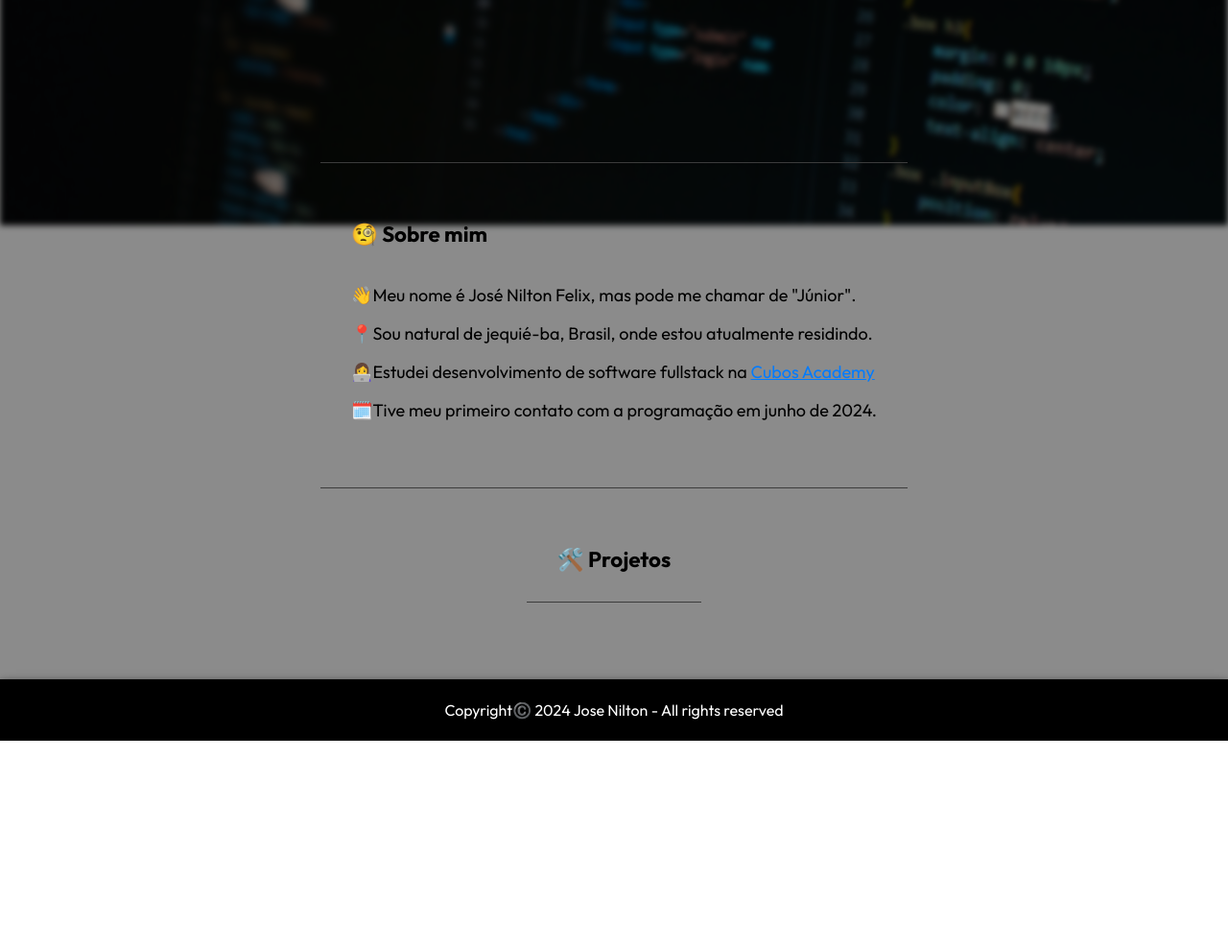
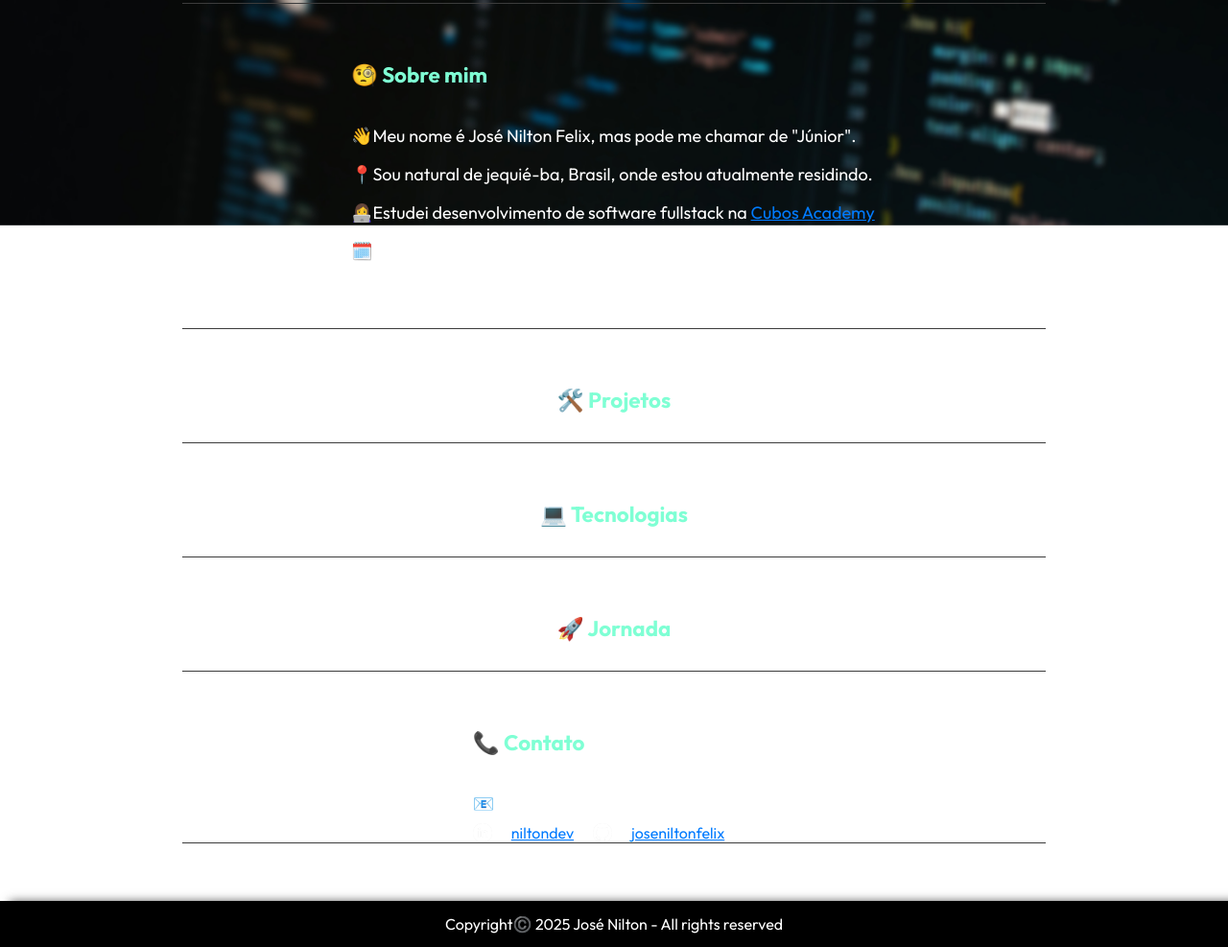
Before and after one commit to joseniltonfelix/Portfolio, a plain HTML site: page front-end/home.html in a window 1280 px wide. Shown: the part 565-1552 px from the top of the page at 96% size. Before the commit the page ends 1337 px from the top, so only its background shows below. Drawn offline with Linux system fonts and the light colour scheme.

Commit message:
Secões adicionadas

```diff
--- a/front-end/home.css
+++ b/front-end/home.css
@@ -5,22 +5,14 @@
 }
 
 
-html, body {
+html,
+body {
     width: 100%;
     height: 100%;
     font-family: 'Outfit', sans-serif;
+
 }
 
-.placa {
-    width: 100%; /* Largura fixa */
-
-    margin: 0 auto; /* Centraliza horizontalmente */
-    background-color: rgba(0, 0, 0, 0.456); /* Fundo cinza semi-transparente */
-    box-shadow: 0px 4px 10px rgba(0, 0, 0, 0.5);
-    display: flex;
-    flex-direction: column;
-    overflow: hidden;
-}
 body::before {
     content: "";
     position: fixed;
@@ -28,26 +20,14 @@ body::before {
     left: 0;
     width: 100%;
     height: 100%;
-    background-image: url(../imgs/pexels-harold-vasquez-853421-2653362.jpg);
+    background-image: url(../imgs/image.jpg);
     background-size: cover;
     background-position: center;
     background-repeat: no-repeat;
     background-attachment: fixed;
-    filter: blur(3px);
     z-index: -1;
 }
 
-
-.content-wrapper {
-    background-color: rgba(50, 50, 50, 0.6);
-    width: 90%;
-    max-width: 1200px;
-    margin: 20px auto;
-    padding: 20px;
-    border-radius: 10px;
-    box-shadow: 0px 4px 10px rgba(0, 0, 0, 0.5);
-    color: white;
-}
 main {
     margin: 0;
     padding: 0;
@@ -60,11 +40,12 @@ header {
     align-items: center;
     background-color: rgb(0, 0, 0);
     display: flex;
-    height: 4rem;
-    box-shadow: 0px 4px 10px rgba(0, 0, 0, 0.8);
+    height: 3rem;
+    box-shadow: 10px 1px 10px rgb(69, 69, 69);
 
 
 }
+
 header img {
     margin-top: 7px;
     align-items: center;
@@ -73,16 +54,18 @@ header img {
 
 
 }
+
 header p {
-    color:antiquewhite;
+    color: antiquewhite;
     display: flex;
     gap: 30px;
     justify-content: space-around;
     margin: 0;
     margin-left: 20px;
-    font-family: 'arial',sans-serif;
+    font-family: 'arial', sans-serif;
     font-size: 14px;
 }
+
 header span {
     margin: 10px;
 }
@@ -93,14 +76,15 @@ header .container {
     gap: 20px;
 }
 
-.container_img{
+.container_img {
     display: flex;
     justify-content: center;
     align-items: center;
-    font-family: 'outfit',sans-serif;
+    font-family: 'outfit', sans-serif;
     font-size: large;
     margin-bottom: 150px;
 }
+
 .texts {
     display: flex;
     flex-direction: column;
@@ -108,6 +92,7 @@ header .container {
 
 
 }
+
 .logos {
     display: flex;
     gap: 5px;
@@ -116,24 +101,27 @@ header .container {
     margin-top: 30px;
 
 }
-.linkedin{
-    width:30px;
+
+.linkedin {
+    width: 30px;
     color: aliceblue;
 }
+
 .github {
-    width: 30px ;
+    width: 30px;
     color: aliceblue;
 }
+
 .helloworld {
     font-size: 20px;
     margin: 0;
     padding: 0;
     width: 12rem;
-    color:aquamarine
+    color: aquamarine
+}
 
-}
 .name {
-    font-family: 'outfit',sans-serif;
+    font-family: 'outfit', sans-serif;
     font-size: 3.25rem;
     margin-top: 20px;
     font-weight: bold;
@@ -142,10 +130,12 @@ header .container {
 
 
 }
+
 .desenv_software {
     margin-top: 10px;
     color: #ffffff;
 }
+
 .profile_border {
     display: inline-block;
 
@@ -154,40 +144,49 @@ header .container {
     margin-top: 70px;
     margin-right: 70px;
 }
+
 .profile {
     border-radius: 50%;
     width: 300px;
     display: block;
 
 }
+
 .about-me {
     margin: 0 auto;
     padding: 0 2rem;
     border-top: 1px solid #3c3c3c;
-        margin-top: 150px;
+    margin-top: 100px;
     max-width: 900px;
     box-sizing: border-box;
     border-bottom: 1px solid #3c3c3c;
     margin-bottom: 60px;
+    display: flex;
+    justify-content: center;
 
 }
+
 .about-me h5 {
     margin: 0;
-    font-family: 'outfit' , sans-serif;
+    font-family: 'outfit', sans-serif;
     font-weight: 400;
     font-size: 1.125rem;
     line-height: 2.5rem;
+    color: #ffffff;
 
 }
-.about-me-title{
+
+.about-me-title {
     font-family: 'outfit', sans-serif;
     font-size: 1.400rem;
     font-weight: bold;
     margin-bottom: 30px;
     margin-top: 60px;
-    border: #3c3c3c;
+    border: #ffffff;
     border-radius: 8rem;
+    color: aquamarine;
 }
+
 .about-me a {
     color: #007bff;
     text-decoration: underline;
@@ -198,23 +197,31 @@ header .container {
     color: #ff0000;
     text-decoration: underline;
 }
+
 .last-text {
     margin: 0;
-    font-family: 'outfit' , sans-serif;
+    font-family: 'outfit', sans-serif;
     font-weight: 400;
     font-size: 1.125rem;
     line-height: 2.5rem;
     margin-bottom: 60px;
+    color: #ffffff;
 }
+
 .projects {
     margin: 0 auto;
     padding: 0 2rem;
+    margin-top: 50px;
     max-width: 900px;
     box-sizing: border-box;
     border-bottom: 1px solid #3c3c3c;
-    margin-bottom: 80px;
+    margin-bottom: 60px;
+    color: aquamarine;
+    display: flex;
+    justify-content: center;
 
 }
+
 .projects-title {
     font-family: 'outfit', sans-serif;
     font-size: 1.400rem;
@@ -222,9 +229,98 @@ header .container {
     margin-bottom: 30px;
 }
 
+.tecnologies {
+    margin: 0 auto;
+    padding: 0 2rem;
+    margin-top: 50px;
+    max-width: 900px;
+    box-sizing: border-box;
+    border-bottom: 1px solid #3c3c3c;
+    margin-bottom: 60px;
+    color: aquamarine;
+    display: flex;
+    justify-content: center;
+}
+.tecnologies-title {
+    font-family: 'outfit', sans-serif;
+    font-size: 1.400rem;
+    font-weight: bold;
+    margin-bottom: 30px;
+}
+
+.journey {
+    margin: 0 auto;
+    padding: 0 2rem;
+    margin-top: 50px;
+    max-width: 900px;
+    box-sizing: border-box;
+    border-bottom: 1px solid #3c3c3c;
+    margin-bottom: 60px;
+    color: aquamarine;
+    display: flex;
+    justify-content: center;
+}
+.journey-title {
+    font-family: 'outfit', sans-serif;
+    font-size: 1.400rem;
+    font-weight: bold;
+    margin-bottom: 30px;
+}
+
+.contact {
+    margin: 0 auto;
+    padding: 0 2rem;
+    margin-top: 50px;
+    max-width: 900px;
+    box-sizing: border-box;
+    border-bottom: 1px solid #3c3c3c;
+    margin-bottom: 60px;
+    color: aquamarine;
+    display: flex;
+    justify-content: center;
+}
+.contact-title {
+    font-family: 'outfit', sans-serif;
+    font-size: 1.400rem;
+    font-weight: bold;
+    margin-bottom: 30px;
+}
+.h5-logos {
+    display: flex;
+    align-items: center;
+    gap: 20px;
 
 
+}
+.contact a {
+    color: #007bff;
+    text-decoration: underline;
+    transition: color 0.3s ease;
+}
+.contact a:hover {
+    color: #ff0000;
+    text-decoration: underline;
+}
+.contact h5 {
+margin: 0;
+font-family: 'outfit', sans-serif;
+font-weight: 400;
+font-size: 1.125rem;
+line-height: 2.5rem;
+color: #ffffff;
+}
+.linkedin2 {
 
+    width: 20px;
+    height: 20px;
+    color: aliceblue;
+}
+
+.github2 {
+    width: 20px;
+    height: 20px;
+    color: aliceblue;
+}
 
 
 
@@ -232,9 +328,9 @@ footer {
     align-items: center;
     background-color: black;
     display: flex;
-    height: 4rem;
+    height: 3rem;
     width: 100%;
-    box-shadow: 0px 4px 10px rgba(0, 0, 0, 0.8);
+    box-shadow: 10px 1px 10px rgb(69, 69, 69);
     padding: 0;
 }
 
--- a/front-end/home.html
+++ b/front-end/home.html
@@ -1,5 +1,6 @@
 <!DOCTYPE html>
 <html lang="pt-BR">
+
 <head>
     <meta charset="UTF-8">
     <meta name="viewport" content="width=device-width, initial-scale=1.0">
@@ -11,6 +12,7 @@
     <title>Portfólio</title>
 
 </head>
+
 <body>
 
     <header>
@@ -31,13 +33,13 @@
     <main>
         <div class="placa">
             <div class="container_img">
-                <div class="profile_border" >
+                <div class="profile_border">
                     <img class="profile" src="../imgs/1724617182452.png" alt="minha foto">
                 </div>
                 <div class="texts">
                     <span class="helloworld">👋Hello World!!!</span>
-                <span class="name" >José Nilton Felix</span>
-                <span class="desenv_software" >- Desenvolvedor fullstack -</span>
+                    <span class="name">José Nilton Felix</span>
+                    <span class="desenv_software">- Desenvolvedor fullstack -</span>
                     <div class="logos">
                         <img class="linkedin" src="../imgs/linkedin.png.png" alt="">
                         <img class="github" src="../imgs/github.png.png" alt="">
@@ -47,22 +49,49 @@
             </div>
 
             <div class="about-me">
+                <div class="about-me-texts">
                     <div class="about-me-title">🧐 Sobre mim</div>
                     <h5>👋Meu nome é José Nilton Felix, mas pode me chamar de "Júnior".</h5>
-                <h5>📍Sou natural de jequié-ba, Brasil,  onde estou atualmente residindo.</h5>
+                    <h5>📍Sou natural de jequié-ba, Brasil, onde estou atualmente residindo.</h5>
                     <h5>
                         👩‍💻Estudei desenvolvimento de software fullstack na
                         <a href="https://cubos.academy/" target="_blank" rel="noreferrer">Cubos Academy</a>
                     </h5>
                     <div class="last-text">🗓️Tive meu primeiro contato com a programação em junho de 2024.</div>
                 </div>
+            </div>
             <div class="projects">
+                <div class="projects-texts">
                     <div class="projects-title">🛠️ Projetos</div>
+                </div>
+            </div>
+        </div>
+        <div class="tecnologies">
+            <div class="tecnologies-texts">
+                <div class="tecnologies-title"> 💻 Tecnologias</div>
+            </div>
+        </div>
+        <div class="journey">
+            <div class="journey-texts">
+                <div class="journey-title"> 🚀 Jornada</div>
+            </div>
+        </div>
+        <div class="contact">
+            <div class="contact-texts">
+                <div class="contact-title"> 📞 Contato</div>
+                        <h5 class="email">📧 juniormillenniumk420@gmail.com</h5>
+                            <div class="h5-logos">
+                                <img class="linkedin2" src="../imgs/linkedin.png.png" alt=""><a href="https://www.linkedin.com/in/jos%C3%A9-nilton-felix-58a6391b1/" target="_blank" rel="noreferrer">niltondev</a>
+                                <img class="github2" src="../imgs/github.png.png" alt=""> <a href="https://github.com/joseniltonfelix" target="_blank" rel="noreferrer">joseniltonfelix</a>
+                    </div>
+                </div>
+        </div>
     </main>
     </div>
     <footer>
         <div class="footer-text">Copyright©️
-            2024 Jose Nilton - All rights reserved</div>
+            2025 José Nilton - All rights reserved</div>
     </footer>
 </body>
+
 </html>
```
Also changed, not shown: imgs/image.jpg (added). Lines whose indentation alone changed are shown as unchanged.
